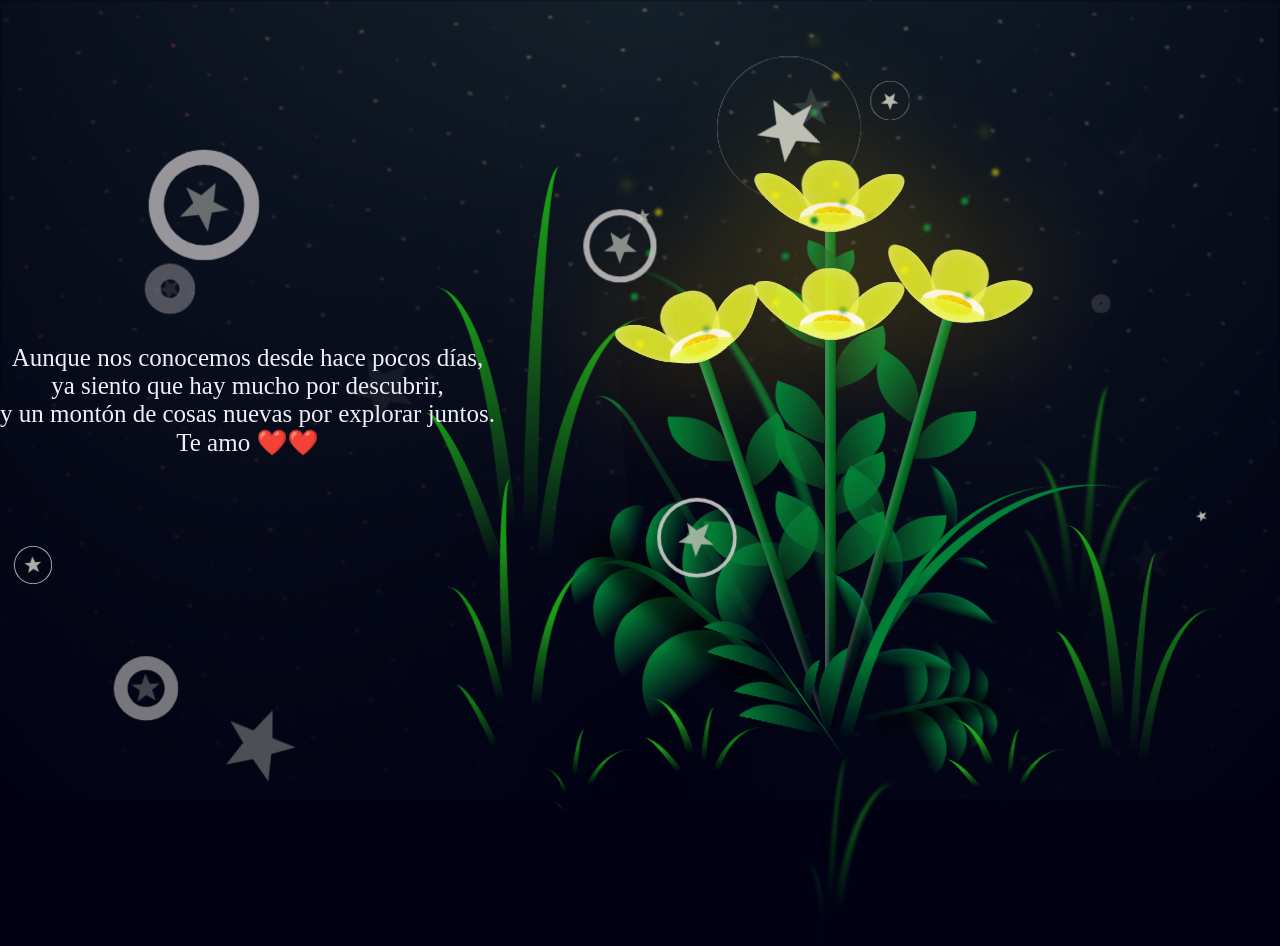
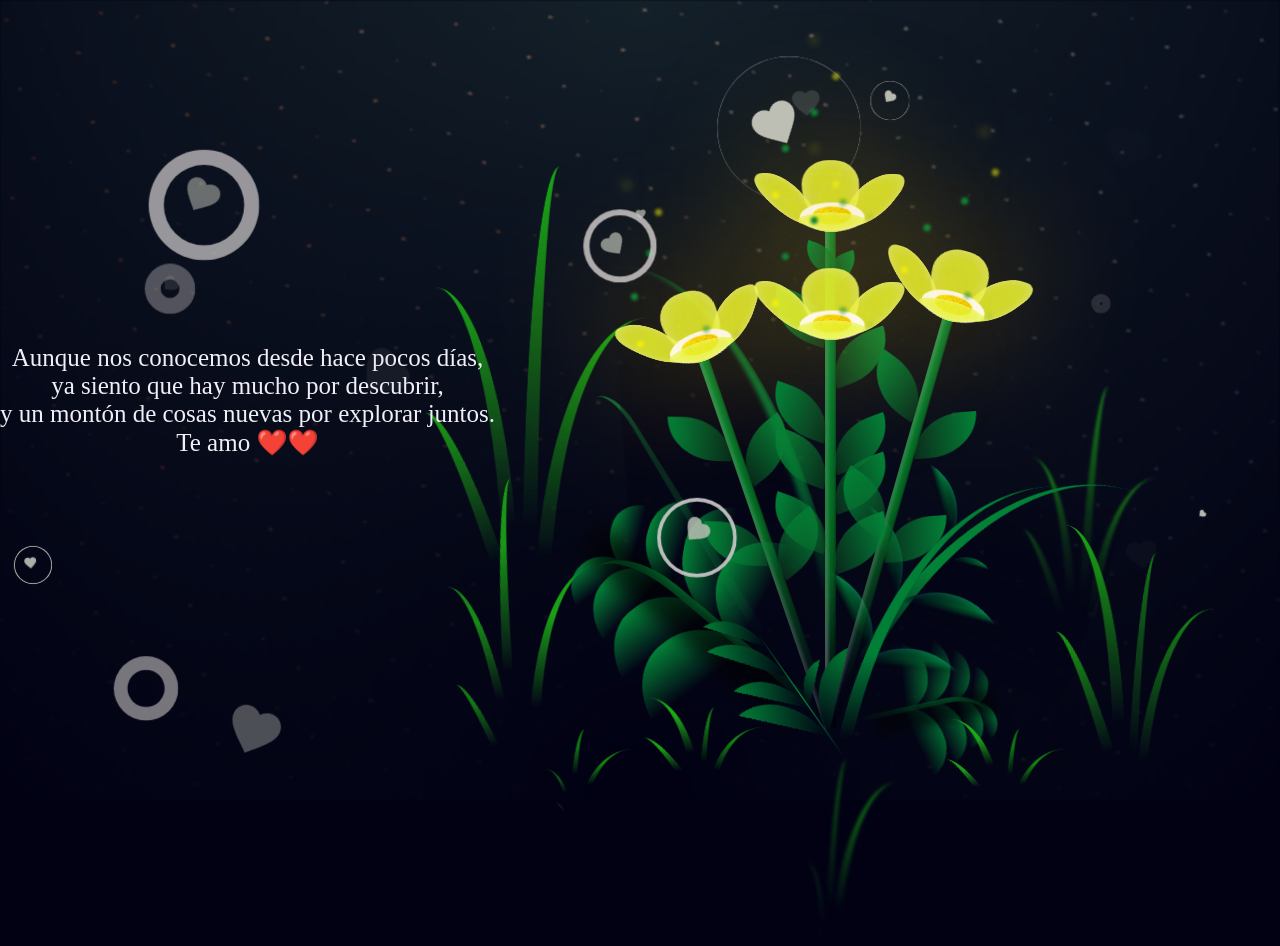
Before and after one commit to mfvc29/Experimentando_html, a plain HTML site: page index.html in a window 1280 px wide. Drawn offline with Linux system fonts and the light colour scheme.

Commit message:
index.html

```diff
--- a/index.html
+++ b/index.html
@@ -2,7 +2,7 @@
 <html lang="en" >
 <head>
   <meta charset="UTF-8">
-  <title>Flores y estrellas</title>
+  <title>Flores y corazones</title>
   <link rel="stylesheet" href="./style.css">
 
 
@@ -360,102 +360,102 @@
   <div class="bubbles">
     <div class="bubble"><svg class="heart" viewBox="0 0 32 32">
         <title>heart22</title>
-        <path d="M16 1.5 L20.09 11.77 H30 L22.04 17.87 L25.09 28.5 L16 22.5 L6.91 28.5 L9.96 17.87 L2 11.77 H11.91 L16 1.5 Z"></path>
+        <path d="M12 21.35l-1.45-1.32C5.4 15.36 2 12.28 2 8.5 2 5.42 4.42 3 7.5 3c1.74 0 3.41.81 4.5 2.09C13.09 3.81 14.76 3 16.5 3 19.58 3 22 5.42 22 8.5c0 3.78-3.4 6.86-8.55 11.54L12 21.35z"></path>
       </svg>
     </div>
     <div class="bubble"><svg class="heart" viewBox="0 0 32 32">
         <title>heart22</title>
-        <path d="M16 1.5 L20.09 11.77 H30 L22.04 17.87 L25.09 28.5 L16 22.5 L6.91 28.5 L9.96 17.87 L2 11.77 H11.91 L16 1.5 Z"></path>
+        <path d="M12 21.35l-1.45-1.32C5.4 15.36 2 12.28 2 8.5 2 5.42 4.42 3 7.5 3c1.74 0 3.41.81 4.5 2.09C13.09 3.81 14.76 3 16.5 3 19.58 3 22 5.42 22 8.5c0 3.78-3.4 6.86-8.55 11.54L12 21.35z"></path>
       </svg>
     </div>
     <div class="bubble"><svg class="heart" viewBox="0 0 32 32">
         <title>heart22</title>
-        <path d="M16 1.5 L20.09 11.77 H30 L22.04 17.87 L25.09 28.5 L16 22.5 L6.91 28.5 L9.96 17.87 L2 11.77 H11.91 L16 1.5 Z"></path>
+        <path d="M12 21.35l-1.45-1.32C5.4 15.36 2 12.28 2 8.5 2 5.42 4.42 3 7.5 3c1.74 0 3.41.81 4.5 2.09C13.09 3.81 14.76 3 16.5 3 19.58 3 22 5.42 22 8.5c0 3.78-3.4 6.86-8.55 11.54L12 21.35z"></path>
       </svg>
     </div>
     <div class="bubble"><svg class="heart" viewBox="0 0 32 32">
         <title>heart22</title>
-        <path d="M16 1.5 L20.09 11.77 H30 L22.04 17.87 L25.09 28.5 L16 22.5 L6.91 28.5 L9.96 17.87 L2 11.77 H11.91 L16 1.5 Z"></path>
+        <path d="M12 21.35l-1.45-1.32C5.4 15.36 2 12.28 2 8.5 2 5.42 4.42 3 7.5 3c1.74 0 3.41.81 4.5 2.09C13.09 3.81 14.76 3 16.5 3 19.58 3 22 5.42 22 8.5c0 3.78-3.4 6.86-8.55 11.54L12 21.35z"></path>
       </svg>
     </div>
     <div class="bubble"><svg class="heart" viewBox="0 0 32 32">
         <title>heart22</title>
-        <path d="M16 1.5 L20.09 11.77 H30 L22.04 17.87 L25.09 28.5 L16 22.5 L6.91 28.5 L9.96 17.87 L2 11.77 H11.91 L16 1.5 Z"></path>
+        <path d="M12 21.35l-1.45-1.32C5.4 15.36 2 12.28 2 8.5 2 5.42 4.42 3 7.5 3c1.74 0 3.41.81 4.5 2.09C13.09 3.81 14.76 3 16.5 3 19.58 3 22 5.42 22 8.5c0 3.78-3.4 6.86-8.55 11.54L12 21.35z"></path>
       </svg>
     </div>
     <div class="bubble"><svg class="heart" viewBox="0 0 32 32">
         <title>heart22</title>
-        <path d="M16 1.5 L20.09 11.77 H30 L22.04 17.87 L25.09 28.5 L16 22.5 L6.91 28.5 L9.96 17.87 L2 11.77 H11.91 L16 1.5 Z"></path>
+        <path d="M12 21.35l-1.45-1.32C5.4 15.36 2 12.28 2 8.5 2 5.42 4.42 3 7.5 3c1.74 0 3.41.81 4.5 2.09C13.09 3.81 14.76 3 16.5 3 19.58 3 22 5.42 22 8.5c0 3.78-3.4 6.86-8.55 11.54L12 21.35z"></path>
       </svg>
     </div>
     <div class="bubble"><svg class="heart" viewBox="0 0 32 32">
         <title>heart22</title>
-        <path d="M16 1.5 L20.09 11.77 H30 L22.04 17.87 L25.09 28.5 L16 22.5 L6.91 28.5 L9.96 17.87 L2 11.77 H11.91 L16 1.5 Z"></path>
+        <path d="M12 21.35l-1.45-1.32C5.4 15.36 2 12.28 2 8.5 2 5.42 4.42 3 7.5 3c1.74 0 3.41.81 4.5 2.09C13.09 3.81 14.76 3 16.5 3 19.58 3 22 5.42 22 8.5c0 3.78-3.4 6.86-8.55 11.54L12 21.35z"></path>
       </svg>
     </div>
     <div class="bubble"><svg class="heart" viewBox="0 0 32 32">
         <title>heart22</title>
-        <path d="M16 1.5 L20.09 11.77 H30 L22.04 17.87 L25.09 28.5 L16 22.5 L6.91 28.5 L9.96 17.87 L2 11.77 H11.91 L16 1.5 Z"></path>
+        <path d="M12 21.35l-1.45-1.32C5.4 15.36 2 12.28 2 8.5 2 5.42 4.42 3 7.5 3c1.74 0 3.41.81 4.5 2.09C13.09 3.81 14.76 3 16.5 3 19.58 3 22 5.42 22 8.5c0 3.78-3.4 6.86-8.55 11.54L12 21.35z"></path>
       </svg>
     </div>
     <div class="bubble"><svg class="heart" viewBox="0 0 32 32">
         <title>heart22</title>
-        <path d="M16 1.5 L20.09 11.77 H30 L22.04 17.87 L25.09 28.5 L16 22.5 L6.91 28.5 L9.96 17.87 L2 11.77 H11.91 L16 1.5 Z"></path>
+        <path d="M12 21.35l-1.45-1.32C5.4 15.36 2 12.28 2 8.5 2 5.42 4.42 3 7.5 3c1.74 0 3.41.81 4.5 2.09C13.09 3.81 14.76 3 16.5 3 19.58 3 22 5.42 22 8.5c0 3.78-3.4 6.86-8.55 11.54L12 21.35z"></path>
       </svg>
     </div>
     <div class="bubble"><svg class="heart" viewBox="0 0 32 32">
         <title>heart22</title>
-        <path d="M16 1.5 L20.09 11.77 H30 L22.04 17.87 L25.09 28.5 L16 22.5 L6.91 28.5 L9.96 17.87 L2 11.77 H11.91 L16 1.5 Z"></path>
+        <path d="M12 21.35l-1.45-1.32C5.4 15.36 2 12.28 2 8.5 2 5.42 4.42 3 7.5 3c1.74 0 3.41.81 4.5 2.09C13.09 3.81 14.76 3 16.5 3 19.58 3 22 5.42 22 8.5c0 3.78-3.4 6.86-8.55 11.54L12 21.35z"></path>
       </svg>
     </div>
     <div class="bubble"><svg class="heart" viewBox="0 0 32 32">
         <title>heart22</title>
-        <path d="M16 1.5 L20.09 11.77 H30 L22.04 17.87 L25.09 28.5 L16 22.5 L6.91 28.5 L9.96 17.87 L2 11.77 H11.91 L16 1.5 Z"></path>
+      </svg>        <path d="M12 21.35l-1.45-1.32C5.4 15.36 2 12.28 2 8.5 2 5.42 4.42 3 7.5 3c1.74 0 3.41.81 4.5 2.09C13.09 3.81 14.76 3 16.5 3 19.58 3 22 5.42 22 8.5c0 3.78-3.4 6.86-8.55 11.54L12 21.35z"></path>
+
+    </div>
+    <div class="bubble"><svg class="heart" viewBox="0 0 32 32">
+        <title>heart22</title>
+        <path d="M12 21.35l-1.45-1.32C5.4 15.36 2 12.28 2 8.5 2 5.42 4.42 3 7.5 3c1.74 0 3.41.81 4.5 2.09C13.09 3.81 14.76 3 16.5 3 19.58 3 22 5.42 22 8.5c0 3.78-3.4 6.86-8.55 11.54L12 21.35z"></path>
       </svg>
     </div>
     <div class="bubble"><svg class="heart" viewBox="0 0 32 32">
         <title>heart22</title>
-        <path d="M16 1.5 L20.09 11.77 H30 L22.04 17.87 L25.09 28.5 L16 22.5 L6.91 28.5 L9.96 17.87 L2 11.77 H11.91 L16 1.5 Z"></path>
+        <path d="M12 21.35l-1.45-1.32C5.4 15.36 2 12.28 2 8.5 2 5.42 4.42 3 7.5 3c1.74 0 3.41.81 4.5 2.09C13.09 3.81 14.76 3 16.5 3 19.58 3 22 5.42 22 8.5c0 3.78-3.4 6.86-8.55 11.54L12 21.35z"></path>
       </svg>
     </div>
     <div class="bubble"><svg class="heart" viewBox="0 0 32 32">
         <title>heart22</title>
-        <path d="M16 1.5 L20.09 11.77 H30 L22.04 17.87 L25.09 28.5 L16 22.5 L6.91 28.5 L9.96 17.87 L2 11.77 H11.91 L16 1.5 Z"></path>
+        <path d="M12 21.35l-1.45-1.32C5.4 15.36 2 12.28 2 8.5 2 5.42 4.42 3 7.5 3c1.74 0 3.41.81 4.5 2.09C13.09 3.81 14.76 3 16.5 3 19.58 3 22 5.42 22 8.5c0 3.78-3.4 6.86-8.55 11.54L12 21.35z"></path>
       </svg>
     </div>
     <div class="bubble"><svg class="heart" viewBox="0 0 32 32">
         <title>heart22</title>
-        <path d="M16 1.5 L20.09 11.77 H30 L22.04 17.87 L25.09 28.5 L16 22.5 L6.91 28.5 L9.96 17.87 L2 11.77 H11.91 L16 1.5 Z"></path>
+        <path d="M12 21.35l-1.45-1.32C5.4 15.36 2 12.28 2 8.5 2 5.42 4.42 3 7.5 3c1.74 0 3.41.81 4.5 2.09C13.09 3.81 14.76 3 16.5 3 19.58 3 22 5.42 22 8.5c0 3.78-3.4 6.86-8.55 11.54L12 21.35z"></path>
       </svg>
     </div>
     <div class="bubble"><svg class="heart" viewBox="0 0 32 32">
         <title>heart22</title>
-        <path d="M16 1.5 L20.09 11.77 H30 L22.04 17.87 L25.09 28.5 L16 22.5 L6.91 28.5 L9.96 17.87 L2 11.77 H11.91 L16 1.5 Z"></path>
+        <path d="M12 21.35l-1.45-1.32C5.4 15.36 2 12.28 2 8.5 2 5.42 4.42 3 7.5 3c1.74 0 3.41.81 4.5 2.09C13.09 3.81 14.76 3 16.5 3 19.58 3 22 5.42 22 8.5c0 3.78-3.4 6.86-8.55 11.54L12 21.35z"></path>
       </svg>
     </div>
     <div class="bubble"><svg class="heart" viewBox="0 0 32 32">
         <title>heart22</title>
-        <path d="M16 1.5 L20.09 11.77 H30 L22.04 17.87 L25.09 28.5 L16 22.5 L6.91 28.5 L9.96 17.87 L2 11.77 H11.91 L16 1.5 Z"></path>
+        <path d="M12 21.35l-1.45-1.32C5.4 15.36 2 12.28 2 8.5 2 5.42 4.42 3 7.5 3c1.74 0 3.41.81 4.5 2.09C13.09 3.81 14.76 3 16.5 3 19.58 3 22 5.42 22 8.5c0 3.78-3.4 6.86-8.55 11.54L12 21.35z"></path>
       </svg>
     </div>
     <div class="bubble"><svg class="heart" viewBox="0 0 32 32">
         <title>heart22</title>
-        <path d="M16 1.5 L20.09 11.77 H30 L22.04 17.87 L25.09 28.5 L16 22.5 L6.91 28.5 L9.96 17.87 L2 11.77 H11.91 L16 1.5 Z"></path>
+        <path d="M12 21.35l-1.45-1.32C5.4 15.36 2 12.28 2 8.5 2 5.42 4.42 3 7.5 3c1.74 0 3.41.81 4.5 2.09C13.09 3.81 14.76 3 16.5 3 19.58 3 22 5.42 22 8.5c0 3.78-3.4 6.86-8.55 11.54L12 21.35z"></path>
       </svg>
     </div>
     <div class="bubble"><svg class="heart" viewBox="0 0 32 32">
         <title>heart22</title>
-        <path d="M16 1.5 L20.09 11.77 H30 L22.04 17.87 L25.09 28.5 L16 22.5 L6.91 28.5 L9.96 17.87 L2 11.77 H11.91 L16 1.5 Z"></path>
+        <path d="M12 21.35l-1.45-1.32C5.4 15.36 2 12.28 2 8.5 2 5.42 4.42 3 7.5 3c1.74 0 3.41.81 4.5 2.09C13.09 3.81 14.76 3 16.5 3 19.58 3 22 5.42 22 8.5c0 3.78-3.4 6.86-8.55 11.54L12 21.35z"></path>
       </svg>
     </div>
     <div class="bubble"><svg class="heart" viewBox="0 0 32 32">
         <title>heart22</title>
-        <path d="M16 1.5 L20.09 11.77 H30 L22.04 17.87 L25.09 28.5 L16 22.5 L6.91 28.5 L9.96 17.87 L2 11.77 H11.91 L16 1.5 Z"></path>
-      </svg>
-    </div>
-    <div class="bubble"><svg class="heart" viewBox="0 0 32 32">
-        <title>heart22</title>
-        <path d="M16 1.5 L20.09 11.77 H30 L22.04 17.87 L25.09 28.5 L16 22.5 L6.91 28.5 L9.96 17.87 L2 11.77 H11.91 L16 1.5 Z"></path>
+        <path d="M12 21.35l-1.45-1.32C5.4 15.36 2 12.28 2 8.5 2 5.42 4.42 3 7.5 3c1.74 0 3.41.81 4.5 2.09C13.09 3.81 14.76 3 16.5 3 19.58 3 22 5.42 22 8.5c0 3.78-3.4 6.86-8.55 11.54L12 21.35z"></path>
       </svg>
 
 
```
